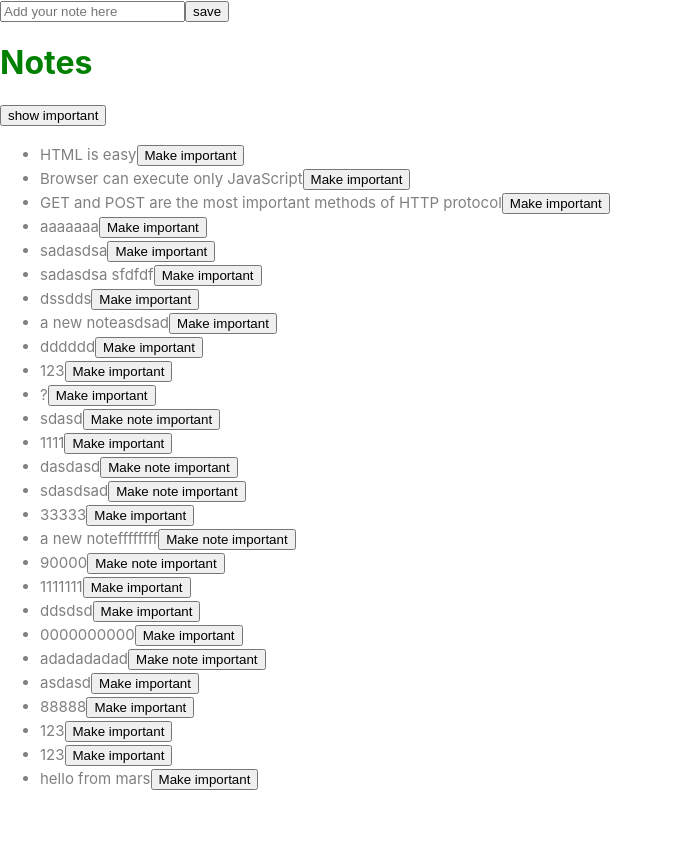
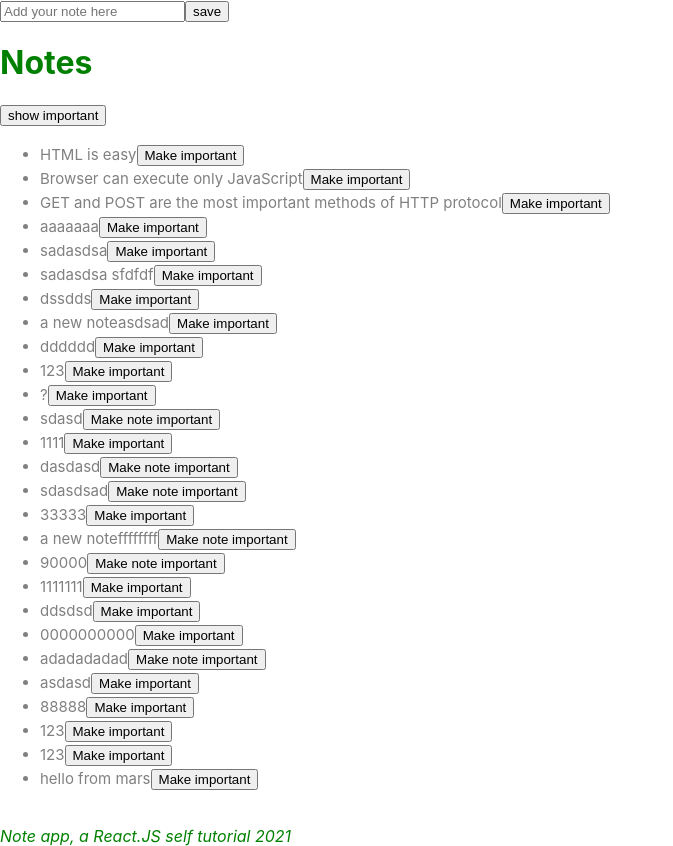
Before and after one commit to ohadstoller/my-notes-react, a React (Create React App) app: page / in a window 1280 px wide. Shown: the whole page, without its empty margins (0-673 px from the left). Before the commit the page ends 806 px from the top, so only its background shows below. Built offline with nearby package versions, Linux system fonts and the light colour scheme; data requests are answered from the project's data file.

Commit message:
adding some intial style

```diff
--- a/src/App.js
+++ b/src/App.js
@@ -1,6 +1,7 @@
 import React, {useEffect, useState} from 'react'
 import Note from "./components/Note";
 import Notification from './components/Notification'
+import Footer from './components/Footer'
 import {createNoteRequest, getAllNotesRequest, updateNoteRequest} from "./services/noteService";
 
 
@@ -89,6 +90,7 @@ const App = () => {
           />
         )}
       </ul>
+      <Footer/>
     </div>
   )
 }
--- /dev/null
+++ b/src/components/Footer.js
@@ -0,0 +1,15 @@
+const Footer = () => {
+  const footerStyle = {
+    color: 'green',
+    fontStyle: 'italic',
+    fontSize: 16
+  }
+  return (
+    <div style={footerStyle}>
+      <br />
+      <em>Note app, a React.JS self tutorial 2021</em>
+    </div>
+  )
+}
+
+export default Footer;
```
